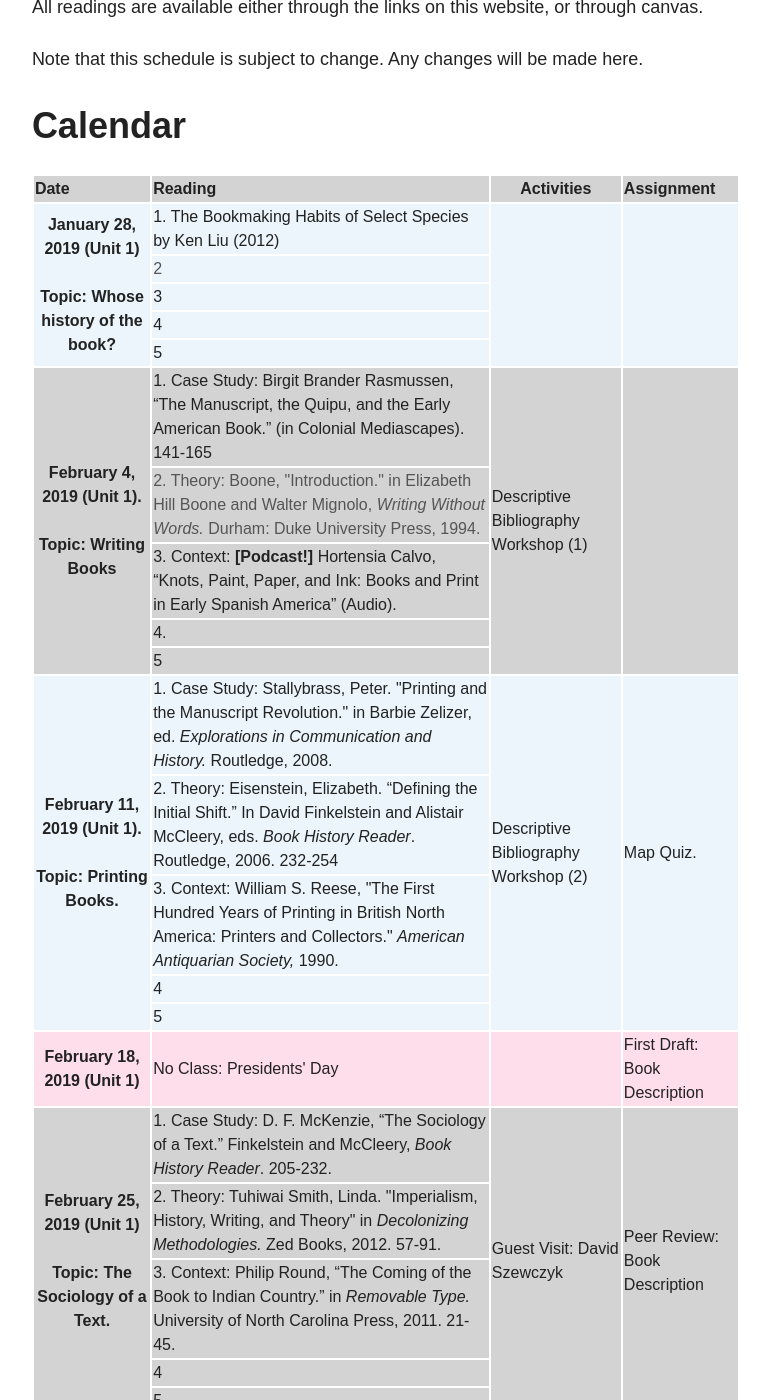
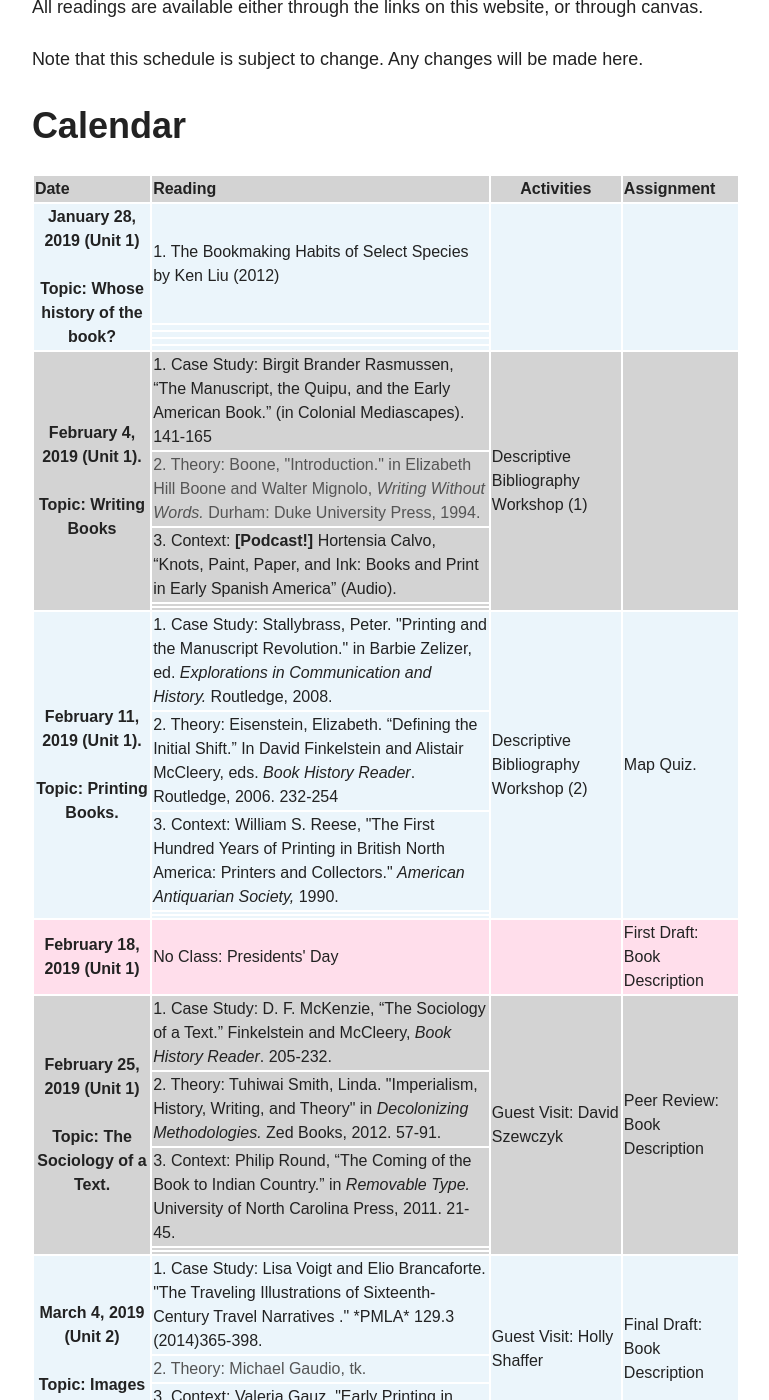
Before and after one commit to halperta/2019-bookhistory, a Jekyll site: the page built from schedule/index.md, in a window 1280 px wide and 1400 px high, scrolled down 579 px. Shown: the whole window, without its empty margins (254-1023 px from the left). Built offline with Jekyll 4.4.1, drawn with Linux system fonts in a browser that asks for light colours; nearby versions of some CDN libraries.

Commit message:
formatting

```diff
--- a/schedule/index.md
+++ b/schedule/index.md
@@ -24,16 +24,16 @@ Note that this schedule is subject to change. Any changes will be made here.
       <td rowspan="5">   </td>
   </tr>
   <tr bgcolor="EBF5FB">
-    <td align="left"><a href=""> 2 </a></td>
+    <td align="left"><a href=""></a></td>
   </tr>
   <tr bgcolor="EBF5FB">
-    <td align="left">3 </td>
+    <td align="left"></td>
   </tr>
   <tr bgcolor="EBF5FB">
-    <td align="left">4</td>
+    <td align="left"></td>
   </tr>
   <tr bgcolor="EBF5FB">
-    <td align="left">5 </td>
+    <td align="left"> </td>
   </tr>
 
 
@@ -50,10 +50,10 @@ Note that this schedule is subject to change. Any changes will be made here.
     <td align="left">3. Context:  <a href="https://soundcloud.com/rarebookschool/calvo-hortensia-knots-paint-paper-and-ink-books-and-print-in-early-spanish-america"><b>[Podcast!]</b> Hortensia Calvo, “Knots, Paint, Paper, and Ink: Books and Print in Early Spanish America” (Audio). </a>  </td>
   </tr>
   <tr bgcolor="LightGray">
-    <td align="left">4. </td>
+    <td align="left"></td>
   </tr>
   <tr bgcolor="LightGray">
-    <td align="left">5 </td>
+    <td align="left"></td>
   </tr>
 
   <tr bgcolor="#EBF5FB">
@@ -69,10 +69,10 @@ Note that this schedule is subject to change. Any changes will be made here.
     <td align="left">3. Context: <a href="https://www.abaa.org/member-articles/the-first-hundred-years-of-printing-in-british-north-america-printers-and-c"> William S. Reese, "The First Hundred Years of Printing in British North America: Printers and Collectors." <i>American Antiquarian Society,</i> 1990. </a> </td>
   </tr>
   <tr bgcolor="EBF5FB">
-    <td align="left">4</td>
+    <td align="left"></td>
   </tr>
   <tr bgcolor="EBF5FB">
-    <td align="left">5 </td>
+    <td align="left"></td>
   </tr>
 
   <tr bgcolor="#FFDEEB">
@@ -107,10 +107,10 @@ Note that this schedule is subject to change. Any changes will be made here.
     <td align="left">3. Context: Philip Round, “The Coming of the Book to Indian Country.” in <i>Removable Type.</i> University of North Carolina Press, 2011. 21-45. </td>
   </tr>
   <tr bgcolor="LightGray">
-    <td align="left">4</td>
+    <td align="left"></td>
   </tr>
   <tr bgcolor="LightGray">
-    <td align="left">5 </td>
+    <td align="left"></td>
   </tr>
 
   <tr bgcolor="#EBF5FB">
@@ -127,10 +127,10 @@ Note that this schedule is subject to change. Any changes will be made here.
     <td align="left"><a href="http://www.valeriagauz.net/images/earlyprinting.pdf">3. Context: Valeria Gauz, "Early Printing in Brazil." <i>Bulletin du Bibliophile</i> (2013).</a> </td>
   </tr>
   <tr bgcolor="EBF5FB">
-    <td align="left">4.</td>
+    <td align="left"></td>
   </tr>
   <tr bgcolor="EBF5FB">
-    <td align="left">5 </td>
+    <td align="left"></td>
   </tr>
 
   <tr bgcolor="LightGray">
@@ -146,10 +146,10 @@ Note that this schedule is subject to change. Any changes will be made here.
     <td align="left">3. Context: Context: Hill, Matthew. "The Book Trade in the Colonial Philippines." <i>Book History</i> 20:1 (2017). 40-82. </td>
   </tr>
   <tr bgcolor="LightGray">
-    <td align="left">4</td>
+    <td align="left"></td>
   </tr>
   <tr bgcolor="LightGray">
-    <td align="left">5 </td>
+    <td align="left"></td>
   </tr>
 
   <tr bgcolor="#EBF5FB">
@@ -168,7 +168,7 @@ Note that this schedule is subject to change. Any changes will be made here.
     <td align="left">4. Context: Gardner, Eric. "Early African American Print Culture and the American West" in Cohen and Stein, Early Aftrican American Print Culture. 75-89.</td>
   </tr>
   <tr bgcolor="EBF5FB">
-    <td align="left">5 </td>
+    <td align="left"></td>
   </tr>
 
   <tr bgcolor="#FFDEEB">
@@ -245,7 +245,7 @@ Note that this schedule is subject to change. Any changes will be made here.
     <td align="left">4. <a href="https://llilasbensonmagazine.org/2016/07/29/llilas-benson-and-the-repatriation-of-indigenous-cultural-patrimony-of-mexico/"> Context: Kelly McDonough, "LLILAS Benson and the Repatriation of Indigenous Cultural Patrimony of Mexico." <i>Portal.</i> July 29, 2016.</a></td>
   </tr>
   <tr bgcolor="EBF5FB">
-    <td align="left">5 </td>
+    <td align="left"></td>
   </tr>
 
   <tr bgcolor="LightGray">
@@ -261,10 +261,10 @@ Note that this schedule is subject to change. Any changes will be made here.
     <td align="left"><a href="https://ijoc.org/index.php/ijoc/article/view/1618">3. Theory: Kim Christen. "Does Information Really Want to be Free? Indigenous Knowledge Systems and the Question of Openness.” International Journal of Communication. 6 (2012).</a> </td>
   </tr>
   <tr bgcolor="LightGray">
-    <td align="left">4</td>
+    <td align="left"></td>
   </tr>
   <tr bgcolor="LightGray">
-    <td align="left">5 </td>
+    <td align="left"></td>
   </tr>
 
   <tr bgcolor="#EBF5FB">
@@ -277,13 +277,13 @@ Note that this schedule is subject to change. Any changes will be made here.
     <td align="left"><a href="https://rbm.acrl.org/index.php/rbm/article/view/391/391"> 2. John Overholt, "Five Theses on the Future of Special Collections." RBM 13.1 (2013). </a></td>
   </tr>
   <tr bgcolor="EBF5FB">
-    <td align="left">3 </td>
+    <td align="left"></td>
   </tr>
   <tr bgcolor="EBF5FB">
-    <td align="left">4</td>
+    <td align="left"></td>
   </tr>
   <tr bgcolor="EBF5FB">
-    <td align="left">5 </td>
+    <td align="left"></td>
   </tr>
 
   <tr bgcolor="LightGray">
```
